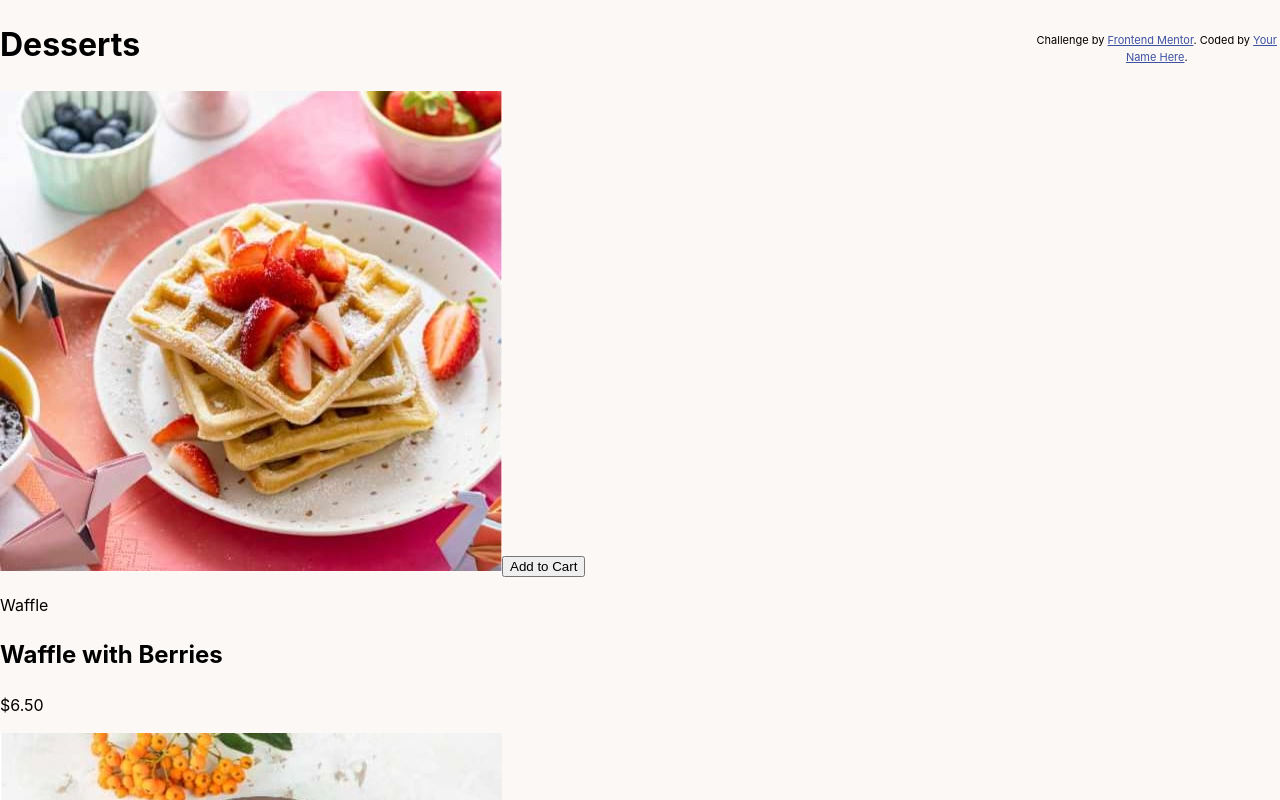
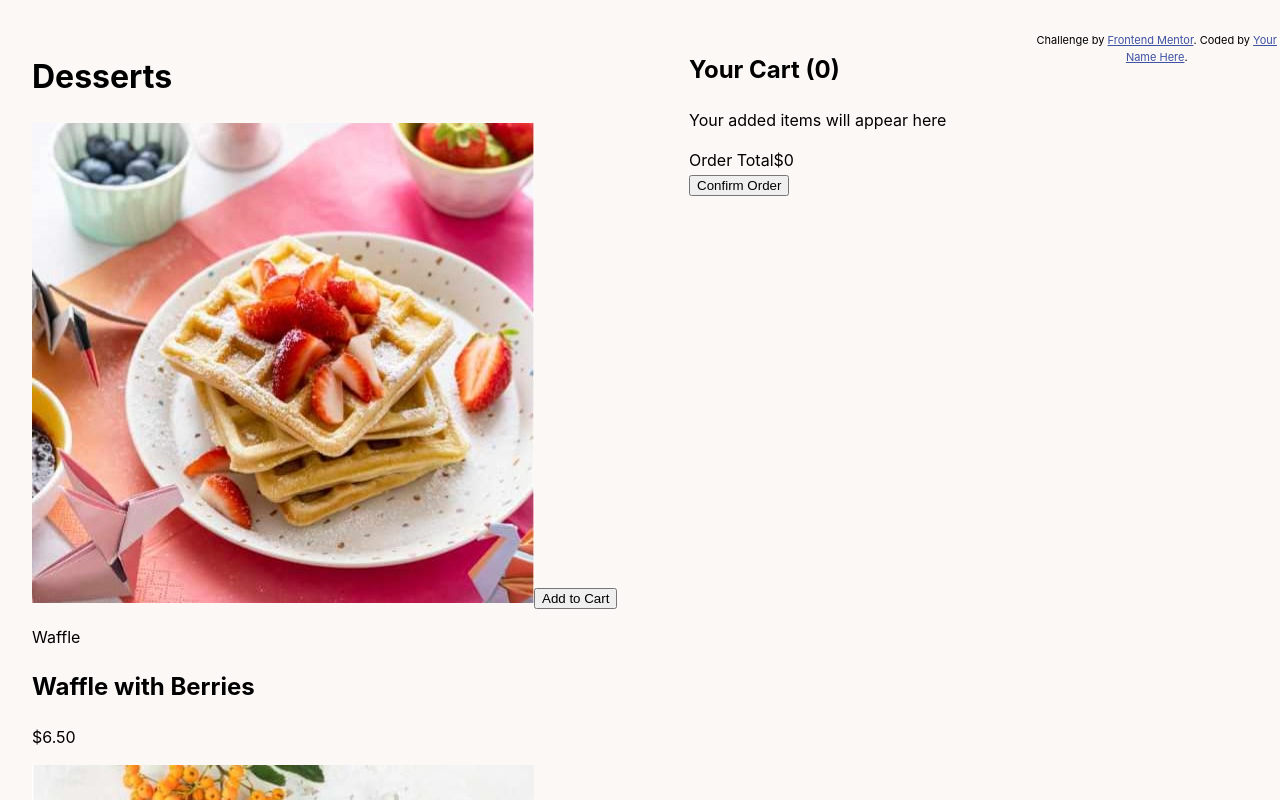
Before and after one commit to topcontact/frontendmentor-product-list, a React (Vite) app: page / in a window 1280 px wide. Shown: the top 800 px of the page. Built offline with nearby package versions, Linux system fonts and the light colour scheme.

Commit message:
feat: implement add/remove from cart logic and split layout

```diff
--- a/src/App.jsx
+++ b/src/App.jsx
@@ -10,25 +10,73 @@ function App() {
     console.log(data)
     const [cartItems, setCartItems] = useState([])
     const addtoCart = (product) => {
-        console.log("Adding to cart", product)
+        const exsitingItem = cartItems.find((item) => item.name === product.name);
+        if (exsitingItem) {
+            setCartItems((prevCartItems) =>
+                prevCartItems.map((item) =>
+                    item.name === product.name
+                        ? { ...item, quantity: item.quantity + 1 }
+                        : item
+                )
+            )
+        } else {
+            setCartItems((prevCartItems) => [...prevCartItems, { ...product, quantity: 1 }])
+        }
     }
+    const removeFromCart = (productName) => {
+        setCartItems((prevCartItems) => {
+            // หาของในตะกร้าก่อน
+            const existingItem = prevCartItems.find(item => item.name === productName);
+
+            // กรณีที่เหลือแค่ 1 ชิ้น แล้วโดนกดลบอีก -> ต้องใช้ .filter เพื่อเตะมันออกจาก Array
+            if (existingItem.quantity === 1) {
+                return prevCartItems.filter(item => item.name !== productName);
+            }
+
+            // กรณีที่ยังมีมากกว่า 1 ชิ้น -> ใช้ .map เหมือนตอนบวก แต่แค่เปลี่ยนเป็นลบ (- 1)
+            return prevCartItems.map(item =>
+                item.name === productName
+                    ? { ...item, quantity: item.quantity - 1 }
+                    : item
+            );
+        });
+    };
     return (
         <>
-            <main>
-                <h1>Desserts</h1>
-                {/* Product List will go here */}
-                <ProductList>
-                    {data.map((item) => (
-                        <ProductCard key={item.name} item={item} addToCart={addtoCart} />
-                    ))}
-                </ProductList>
-                {/* Cart will go here */}
-                <Cart cartItems={cartItems} />
-                {/* Order Confirmation Modal will go here */}
+            {/* กล่องใหญ่สุด คลุมทั้งซ้ายและขวา */}
+            <main className="app-container">
+
+                {/* ------ ก้อนฝั่งซ้าย (สินค้า) ------ */}
+                <div className="product-section">
+                    <h1>Desserts</h1>
+                    <ProductList>
+                        {data.map((item) => {
+                            const itemInCart = cartItems.find((cartItem) => cartItem.name === item.name)
+                            const quantity = itemInCart ? itemInCart.quantity : 0
+
+                            return (
+                                <ProductCard
+                                    key={item.name}
+                                    item={item}
+                                    addToCart={addtoCart}
+                                    quantity={quantity}
+                                    removeFromCart={removeFromCart}
+                                />
+                            )
+                        })}
+                    </ProductList>
+                </div>
+
+                {/* ------ ก้อนฝั่งขวา (ตะกร้า) ------ */}
+                <div className="cart-section">
+                    <Cart cartItems={cartItems} removeFromCart={removeFromCart} />
+                </div>
+
                 <OrderConfirmationModal />
             </main>
         </>
     )
+
 }
 
 export default App
--- a/src/components/Cart.jsx
+++ b/src/components/Cart.jsx
@@ -1,17 +1,31 @@
-export default function Cart({ cartItems }) {
-    const totalQuantity = cartItems.reduce((total, item) => total + item.quantity, 0)
+export default function Cart({ cartItems, removeFromCart }) {
+    const totalQuantity = cartItems.reduce((total, item) => item.quantity + total, 0)
+    const totalPrice = cartItems.reduce((total, item) => item.price * item.quantity + total, 0)
 
     return (
+        <>
             <div className="cart-container">
                 <h2>Your Cart ({totalQuantity})</h2>
-
                 {cartItems.length === 0 ? (
                     <p>Your added items will appear here</p>
                 ) : (
-                <ul>
-                    {/* Cart Items */}
-                </ul>
+                    cartItems.map((item) => (
+                        <div key={item.name}>
+                            <p className="name">{item.name}</p>
+                            <span className="quantity">{item.quantity}x</span>
+                            <span className="price">${item.price}</span>
+                            <span className="total-price">${item.price * item.quantity}</span>
+                            <button className="btn-remove" onClick={() => removeFromCart(item.name)}>-</button>
+                        </div>
+
+                    ))
                 )}
+                <div>
+                    <span>Order Total</span>
+                    <span>${totalPrice}</span>
                 </div>
+                <button>Confirm Order</button>
+            </div>
+        </>
     )
 }
--- a/src/components/ProductCard.jsx
+++ b/src/components/ProductCard.jsx
@@ -1,10 +1,23 @@
-export default function ProductCard({ item, addToCart }) {
+export default function ProductCard({ item, addToCart, quantity, removeFromCart }) {
     return (
+        <>
             <div className="product-card">
                 {/* Image */}
                 <div className="image-container">
                     <img src={item.image.desktop} alt={item.name} />
-                <button onClick={() => addToCart(item)}>Add to Cart</button>
+                    {quantity > 0 ? (
+
+                        <button className="btn-active">
+                            <span className="icon-minus" onClick={() => removeFromCart(item.name)}>-</span>
+                            <span classname="quntity-text">{quantity}</span>
+                            <span className="icon-plus" onClick={() => addToCart(item)}>+</span>
+                        </button>
+                    ) :
+                        <button className="btn-add" onClick={() => addToCart(item)}>
+                            <span className="icon-plus"></span>
+                            Add to Cart
+                        </button>
+                    }
                 </div>
 
                 {/* Info */}
@@ -14,5 +27,6 @@ export default function ProductCard({ item, addToCart }) {
                     <p className="price">${item.price.toFixed(2)}</p>
                 </div>
             </div>
+        </>
     )
 }
--- a/src/index.css
+++ b/src/index.css
@@ -9,7 +9,8 @@ body {
   margin: 0;
   display: flex;
   min-height: 100vh;
-  background-color: #fcf8f6; /* Rose 50 from design */
+  background-color: #fcf8f6;
+  /* Rose 50 from design */
 }
 
 #root {
@@ -17,7 +18,39 @@ body {
 }
 
 .attribution {
-    font-size: 11px; text-align: center;
-    margin-top: 2rem;
+  font-size: 11px;
+  text-align: center;
+  margin-top: 2rem;
 }
-.attribution a { color: hsl(228, 45%, 44%); }
+
+.attribution a {
+  color: hsl(228, 45%, 44%);
+}
+
+/* จัดการกล่องใหญ่ ให้กางออกเป็น 2 คอลัมน์ */
+.app-container {
+  max-width: 1200px;
+  /* จำกัดความกว้างไม่ให้ยืดเต็มจอเกินไป */
+  margin: 0 auto;
+  /* จัดให้อยู่กึ่งกลางจอ */
+  padding: 2rem;
+
+  /* ตรงนี้คือพระเอก! เราใช้ CSS Grid แบ่งสัดส่วน */
+  display: grid;
+  grid-template-columns: 1fr;
+  /* ค่าเริ่มต้นในมือถือ: เป็นแถวเดียวซ้อนกัน */
+  gap: 2rem;
+  /* ระยะห่างระหว่างฝั่งซ้ายกับขวา */
+}
+
+/*
+  เมื่อหน้าจอคอมพิวเตอร์ (กว้างตั้งแต่ 1024px ขึ้นไป)
+  เราจะสลับร่างให้มันกลายเป็น 2 คอลัมน์ (ซ้าย 2 ส่วน, ขวา 1 ส่วน)
+*/
+@media (min-width: 1024px) {
+  .app-container {
+    /* fr ย่อมาจาก fraction (สัดส่วน)
+           2fr 1fr แปลว่า ฝั่งซ้ายกินพื้นที่ 2 ส่วน, ฝั่งขวากิน 1 ส่วน (รวมเป็น 3 ส่วน) */
+    grid-template-columns: 2fr 1fr;
+  }
+}
```
Lines whose indentation alone changed are shown as unchanged.
